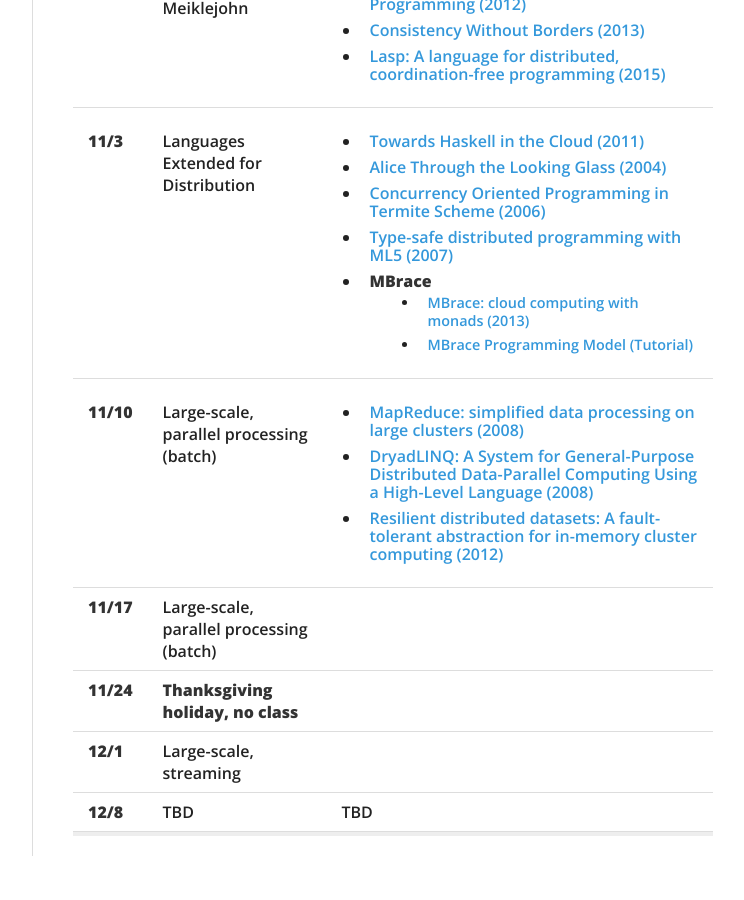
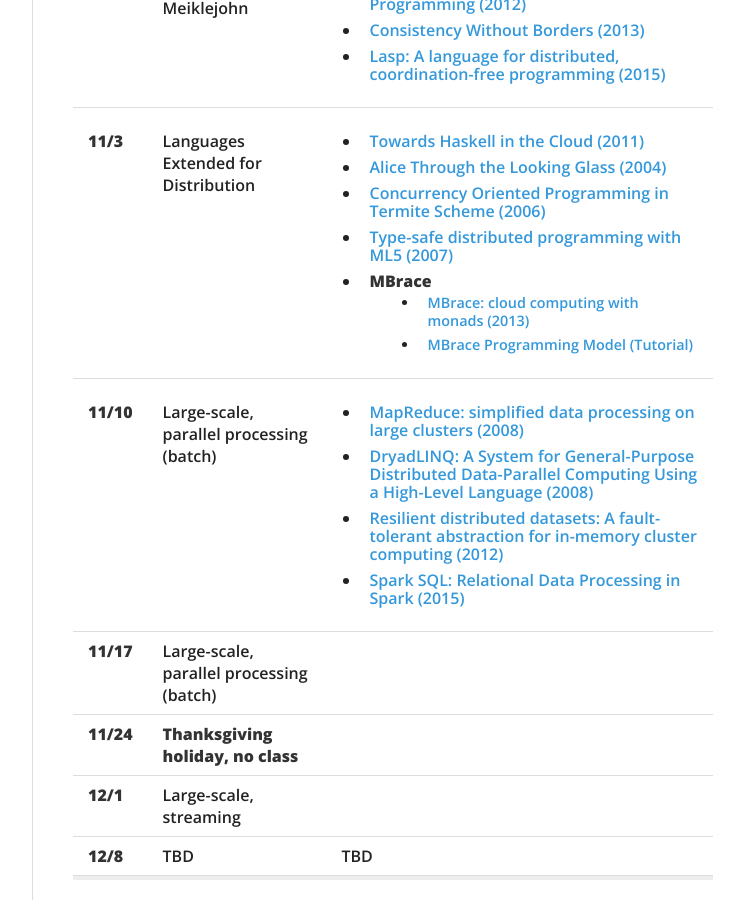
Before and after one commit to heathermiller/wwwcs7680, a Jekyll site: the page built from index.md, in a window 1280 px wide and 900 px high, scrolled down 3290 px. Shown: the whole window, without its empty margins (378-1122 px from the left). Built offline with Jekyll 4.4.1, drawn with Linux system fonts in a browser that asks for light colours; nearby versions of some CDN libraries; before the commit the page ends 4146 px from its top, so only the background shows below that.

Commit message:
Add Spark SQL

```diff
--- a/index.md
+++ b/index.md
@@ -197,6 +197,7 @@ You will be evaluated on:
           <li><a href="https://scholar.google.com/scholar?cluster=10940266603640308767&hl=en&as_sdt=0,22">MapReduce: simplified data processing on large clusters (2008)</a></li>
           <li><a href="https://scholar.google.com/scholar?cluster=3662601067977846800&hl=en&as_sdt=0,22">DryadLINQ: A System for General-Purpose Distributed Data-Parallel Computing Using a High-Level Language (2008)</a></li>
           <li><a href="https://scholar.google.com/scholar?cluster=12651943154484674722&hl=en&as_sdt=0,22">Resilient distributed datasets: A fault-tolerant abstraction for in-memory cluster computing (2012)</a></li>
+          <li><a href="https://cs.stanford.edu/~matei/papers/2015/sigmod_spark_sql.pdf">Spark SQL: Relational Data Processing in Spark (2015)</a></li>
         </ul>
       </td>
     </tr>
```
